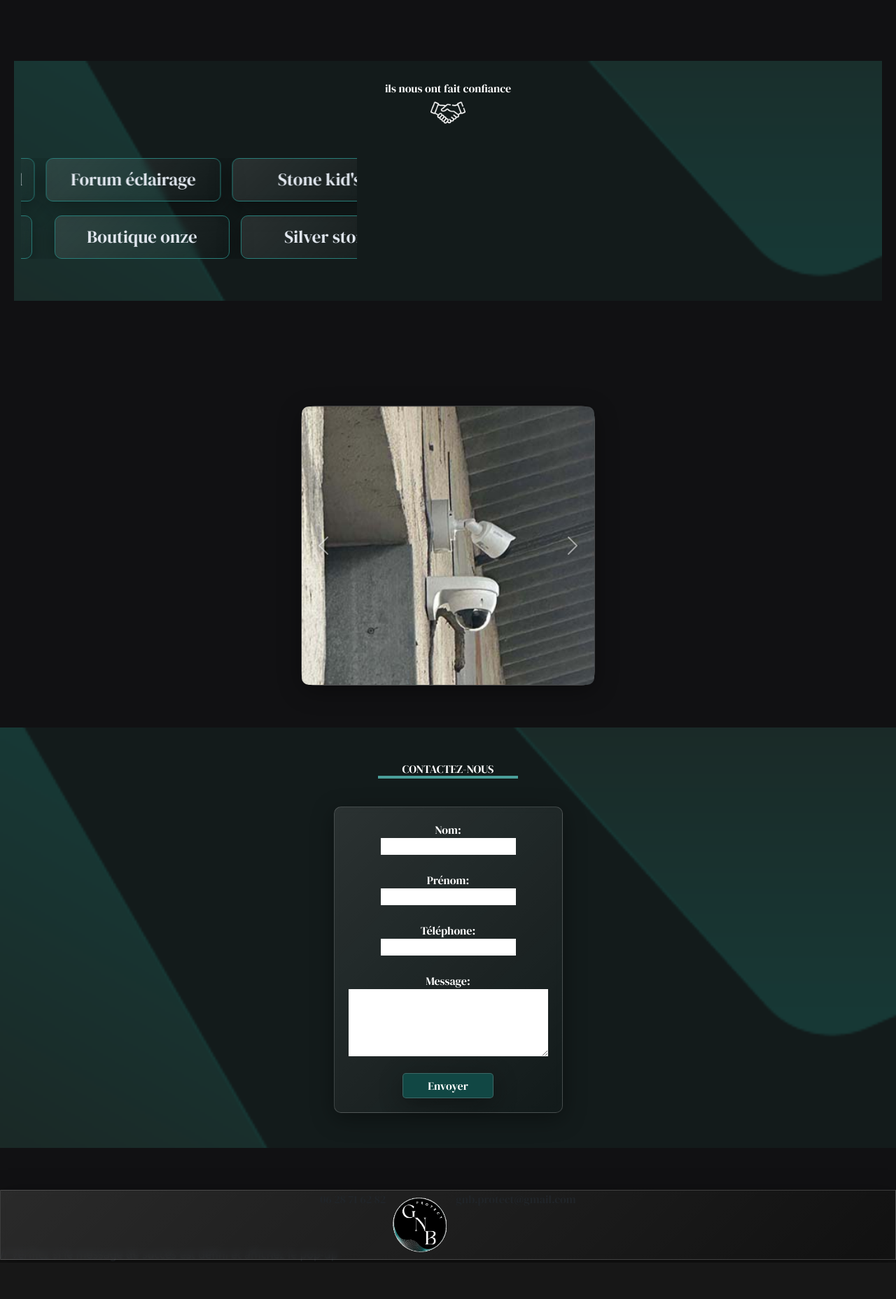
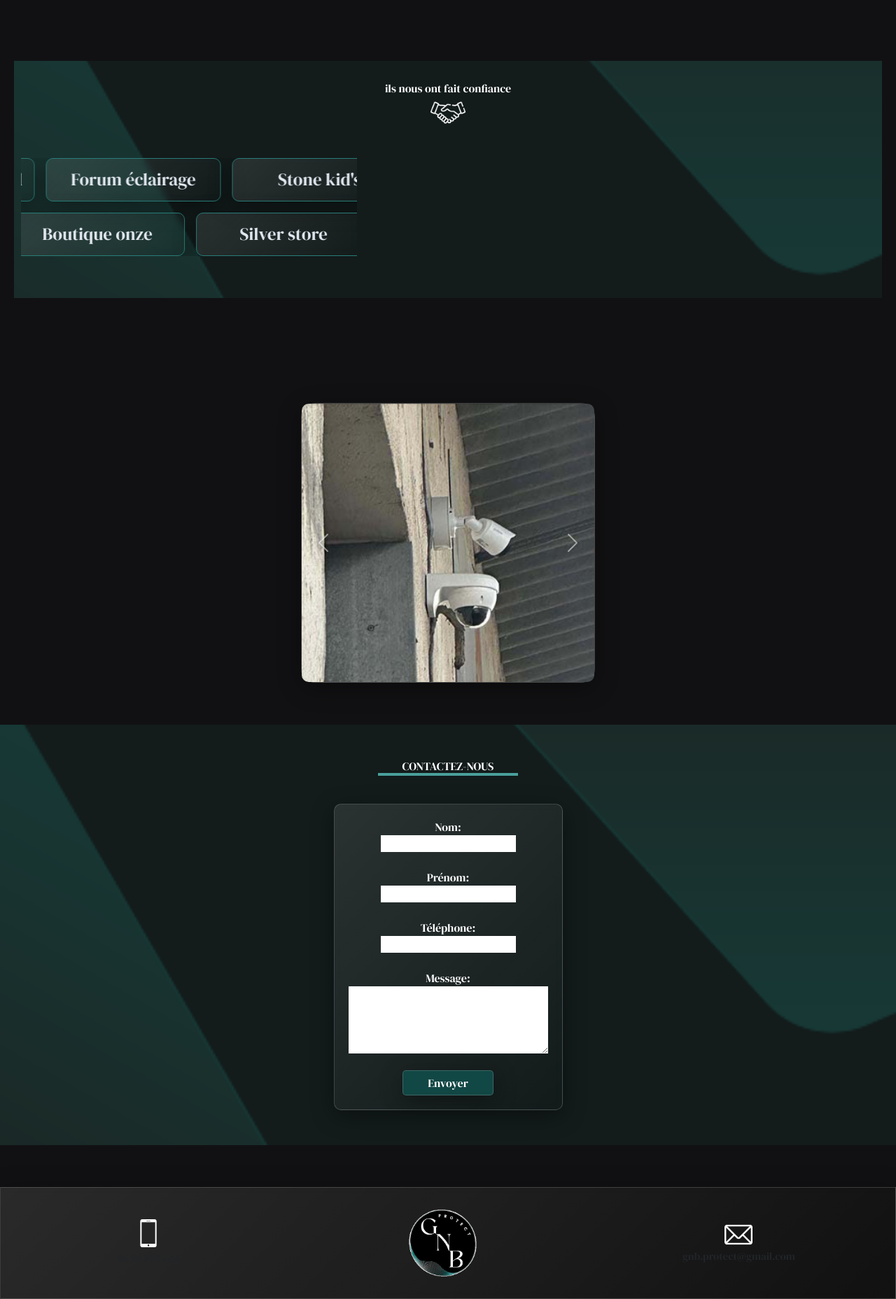
Before and after one commit to randji/GNBprotect, a PHP site: page / in a window 1280 px wide. Shown: the part 1480-3337 px from the top of the page at 70% size. Before the commit the page ends 3281 px from the top, so only its background shows below. Run offline with PHP 8.4, Linux system fonts and the light colour scheme; style sheets or scripts are compiled from the project's sources.

Commit message:
style footer

```diff
--- a/css/style.css
+++ b/css/style.css
@@ -10,6 +10,7 @@
 a{
     text-decoration: none;
     color : white;
+    font-size: 20px;
     font-family: "DM Serif Display", serif;
 }
 
@@ -21,7 +22,7 @@ body{
     padding: 0;
     width: 100%;
     height: 100vh;
-    grid-template-rows: 40% auto 10%;
+    grid-template-rows: 40% auto 20%;
     grid-template-areas:
     'header'
     'main'
@@ -275,16 +276,18 @@ main{
     overflow: hidden;
     margin-bottom: 50px;
 }
-.inner, .inner2{
+.inner{
     width: fit-content;
     display: flex;
-    /* flex-direction: wrap; */
+    margin-bottom: 1rem;
     gap: 1rem;
     animation: loop 15s linear infinite;
 }
 .inner2{
-    margin-top: 20px;
-    margin-left: 0;
+    width: fit-content;
+    display: flex;
+    gap: 1rem;
+    animation: loop2 15s linear infinite;
 }
 .tag{
     display: flex;
@@ -377,17 +380,37 @@ main{
 footer{
     grid-area: footer;
     display: flex;
-    justify-content: center;
-    height: 100px;
+    height: 100%;
     background: linear-gradient(135deg, rgba(255, 255, 255,0.1), rgba(255,255,255,0));
     backdrop-filter: blur(5px);
     box-shadow: 0 8px 32px 0 rgba(0, 0, 0, 0.37);
     border: 1px solid rgba(255, 255, 255, 0.18);
 }
+.contTel, .contLogo, .contMail{
+    display: flex;
+    flex-direction: column;
+    justify-content: center;
+    align-items: center;
+    width: 33%;
+    height: 100%;
+}
 .logoFooter{
-    position: relative;
-    width: 80px;
-    margin: 10px;
+    width: 100px;
+}
+.logoMail, .logoTel{
+    width: 40px;
+    height: 40px;
+}
+.logoTel{
+    margin-bottom: 5px;
+}
+.mail{
+
+    font-size: 15px;
+}
+.tel{
+
+    font-size: 15px;
 }
 
 /* ------------------keyframes------------------- */
@@ -400,6 +423,15 @@ footer{
     }
     100% {
       transform: translateX(-50%);
+    }
+  }
+
+  @keyframes loop2 {
+    0% {
+      transform: translateX(-50%);
+    }
+    100% {
+      transform: translateX(0);
     }
   }
 
--- a/index.php
+++ b/index.php
@@ -210,15 +210,24 @@ session_start();
     </main>
 
     <footer>
-        <a href="tel:+33628716282">06 28 71 62 82</a>
-        <img class="logoFooter" src="img/logognb.gif" alt="logo">
-        <a href="mailto:gnb.protect@gmail.com">gnb.protect@gmail.com</a>
+        <div class="contTel">
+            <img class="logoTel" src="img/smartphone-call.png" alt="logo">
+            <a class="tel" href="tel:+33628716282">06 28 71 62 82</a>
+        </div>
+        <div class="contLogo">
+            <img class="logoFooter" src="img/logognb.gif" alt="logo">
+        </div>
+        <div class="contMail">
+            <img class="logoMail" src="img/email.png" alt="logo">
+            <a class="mail" href="mailto:gnb.protect@gmail.com">gnb.protect@gmail.com</a>
+        </div>
+
     </footer>
 
 
 
 
-    // Vérifiez si le message de succès est défini et affichez le pop-up
+
     <script>
 
         <?php if (isset($_SESSION['message_success'])): ?>
```
Also changed, not shown: img/email.png (added), img/smartphone-call.png (added).
